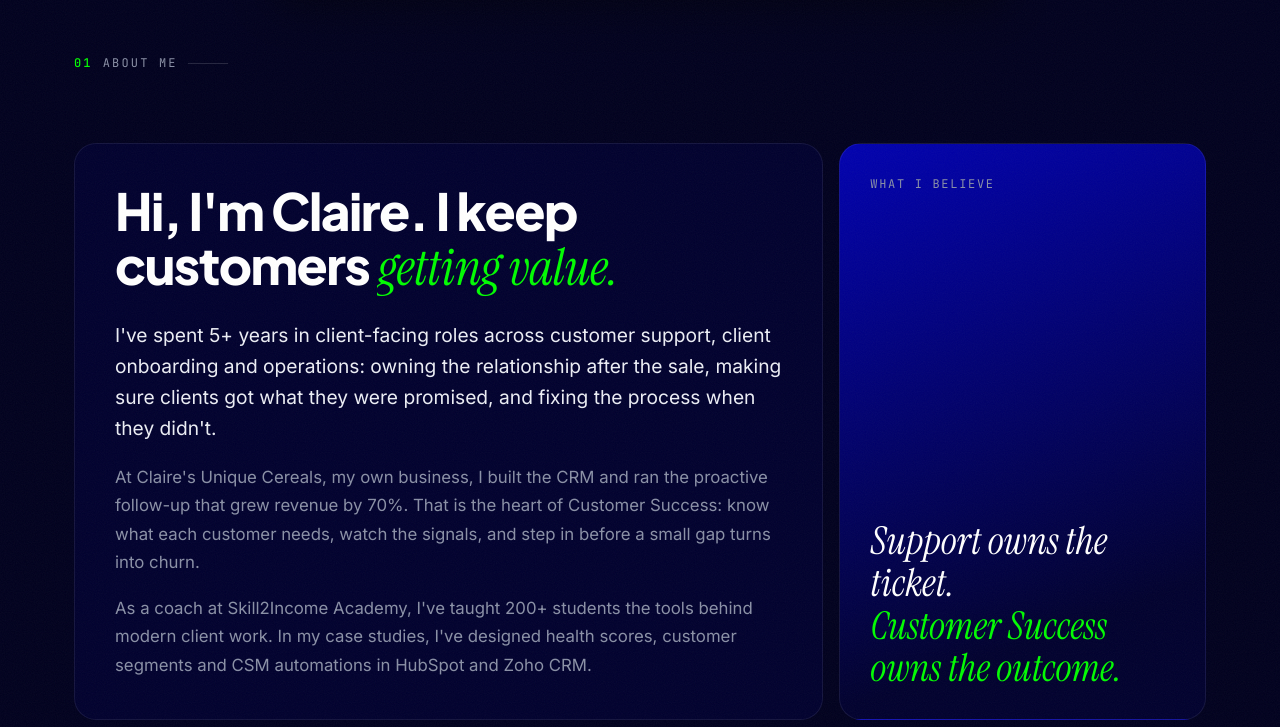
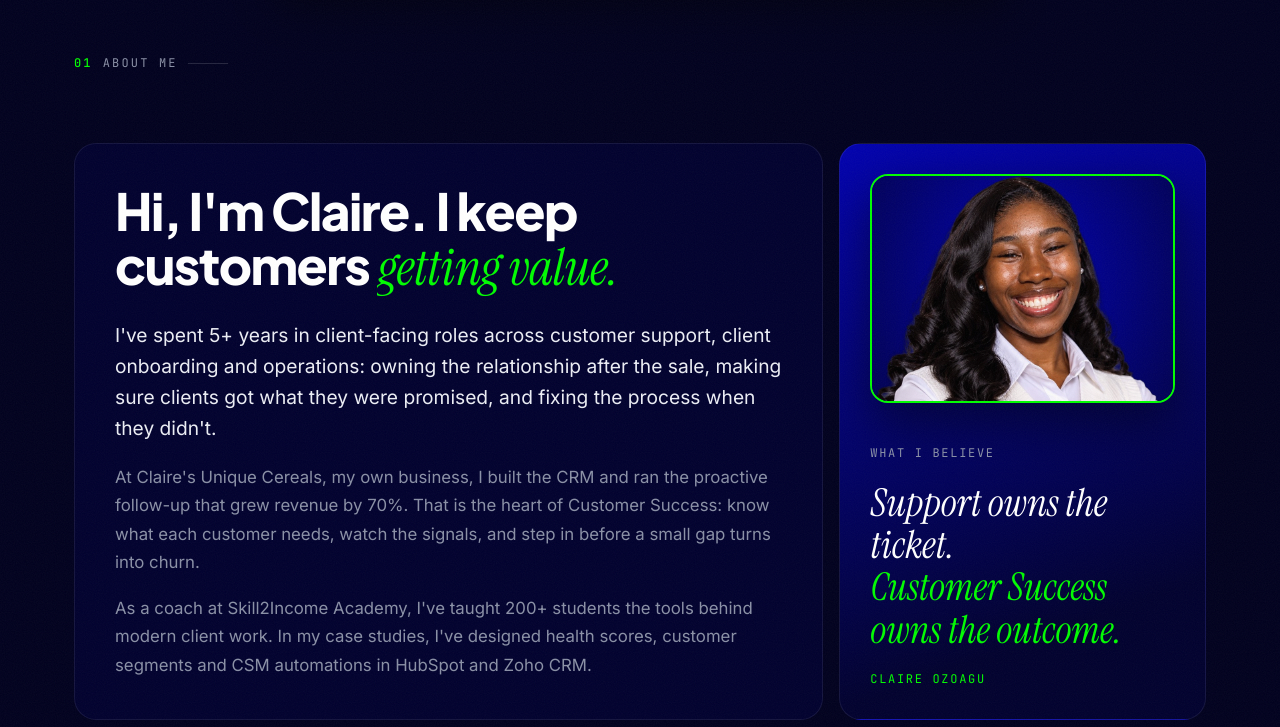
Before and after one commit to ClaireOzoagu/claireozoagu.github.io, a plain HTML site: page index.html in a window 1280 px wide. Both pictures are taken after a click on the link "About". Shown: the part 73-800 px from the top of the page. Drawn offline with Linux system fonts and the light colour scheme.

Commit message:
Add photo to the What I believe card
Co-Authored-By: Claude Opus 5.5 <noreply@anthropic.com>
Claude-Session: https://claude.ai/code/session_01M4Q3QznmXPooaf4SnWtG98

```diff
--- a/index.html
+++ b/index.html
@@ -117,8 +117,10 @@
         <p>As a coach at Skill2Income Academy, I've taught 200+ students the tools behind modern client work. In my case studies, I've designed health scores, customer segments and CSM automations in HubSpot and Zoho CRM.</p>
       </div>
       <div class="card quote-card">
+        <figure class="quote-photo"><img src="claire.jpg" alt="Claire Ozoagu" loading="lazy"></figure>
         <span class="mono">What I believe</span>
         <blockquote>Support owns the ticket.<span>Customer Success owns the outcome.</span></blockquote>
+        <span class="quote-sign">Claire Ozoagu</span>
       </div>
       <div class="card focus">
         <div class="icon"><svg viewBox="0 0 24 24" fill="none" stroke="currentColor" stroke-width="1.8" stroke-linecap="round" stroke-linejoin="round"><path d="M5 12l4 4L19 6"/><path d="M5 19h14"/></svg></div>
--- a/style.css
+++ b/style.css
@@ -173,7 +173,11 @@ h1 em, h2 em, .grad {
 /* ---------- About bento ---------- */
 .bento { display: grid; grid-template-columns: repeat(6, 1fr); gap: 16px; }
 .bento .story { grid-column: span 4; grid-row: span 2; padding: 40px; }
-.bento .quote-card { grid-column: span 2; grid-row: span 2; display: flex; flex-direction: column; justify-content: space-between; gap: 30px; background: linear-gradient(160deg, #0000b0 0%, #00002e 80%); }
+.bento .quote-card { grid-column: span 2; grid-row: span 2; display: flex; flex-direction: column; justify-content: flex-start; gap: 18px; background: linear-gradient(160deg, #0000b0 0%, #00002e 80%); }
+.quote-photo { margin: 0 0 6px; border-radius: 18px; overflow: hidden; border: 2px solid var(--lime); aspect-ratio: 4 / 3; max-width: 100%; box-shadow: 0 20px 50px rgba(0,0,0,.45); }
+.quote-photo img { display: block; width: 100%; height: 100%; object-fit: cover; object-position: center 18%; }
+.quote-card .mono { margin-top: auto; }
+.quote-sign { font-family: var(--mono); font-size: .75rem; letter-spacing: .14em; text-transform: uppercase; color: var(--lime); }
 .bento .focus { grid-column: span 2; }
 .story h2 { font-size: clamp(2rem, 4vw, 3.2rem); }
 .story p { font-size: 1.05rem; }
@@ -187,6 +191,7 @@ h1 em, h2 em, .grad {
   .bento { grid-template-columns: 1fr 1fr; }
   .bento .story { grid-column: span 2; grid-row: auto; }
   .bento .quote-card { grid-column: span 2; grid-row: auto; min-height: 220px; }
+  .quote-photo { aspect-ratio: 1 / 1; max-height: 420px; }
   .bento .focus { grid-column: span 2; }
 }
 @media (max-width: 600px) { .bento .story { padding: 28px; } }
```
